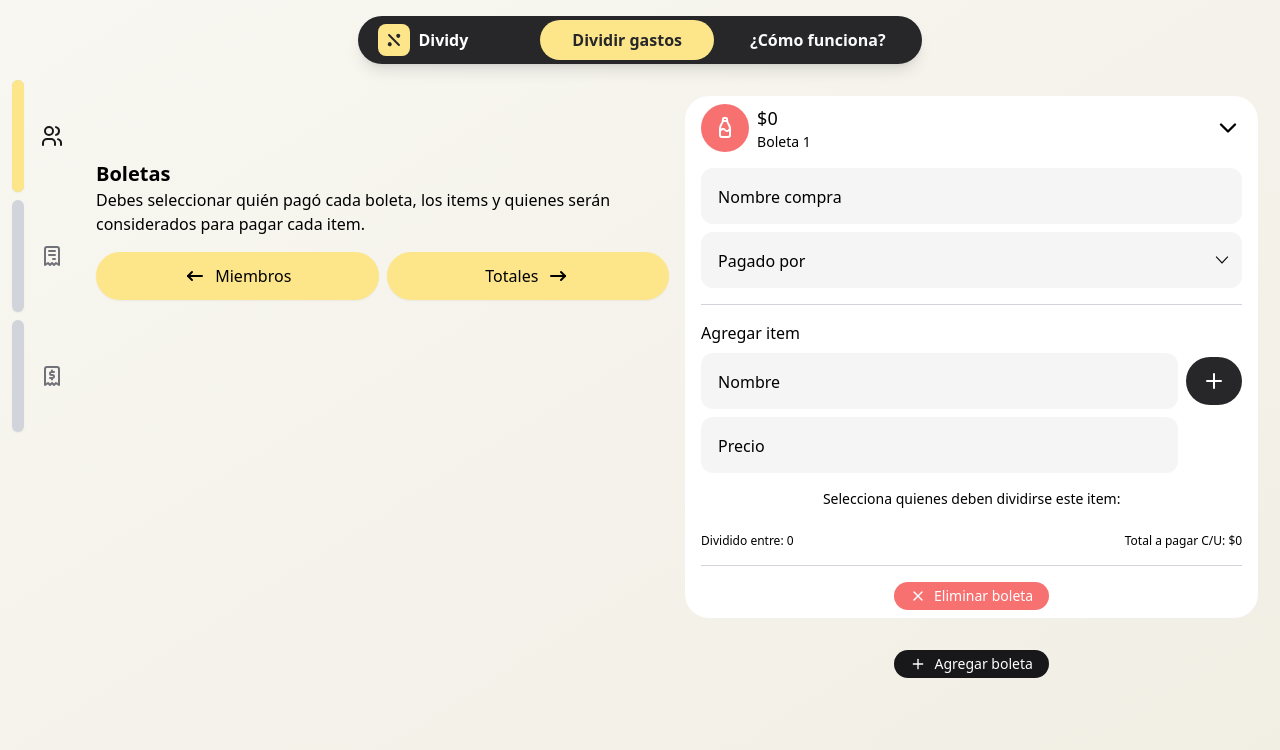
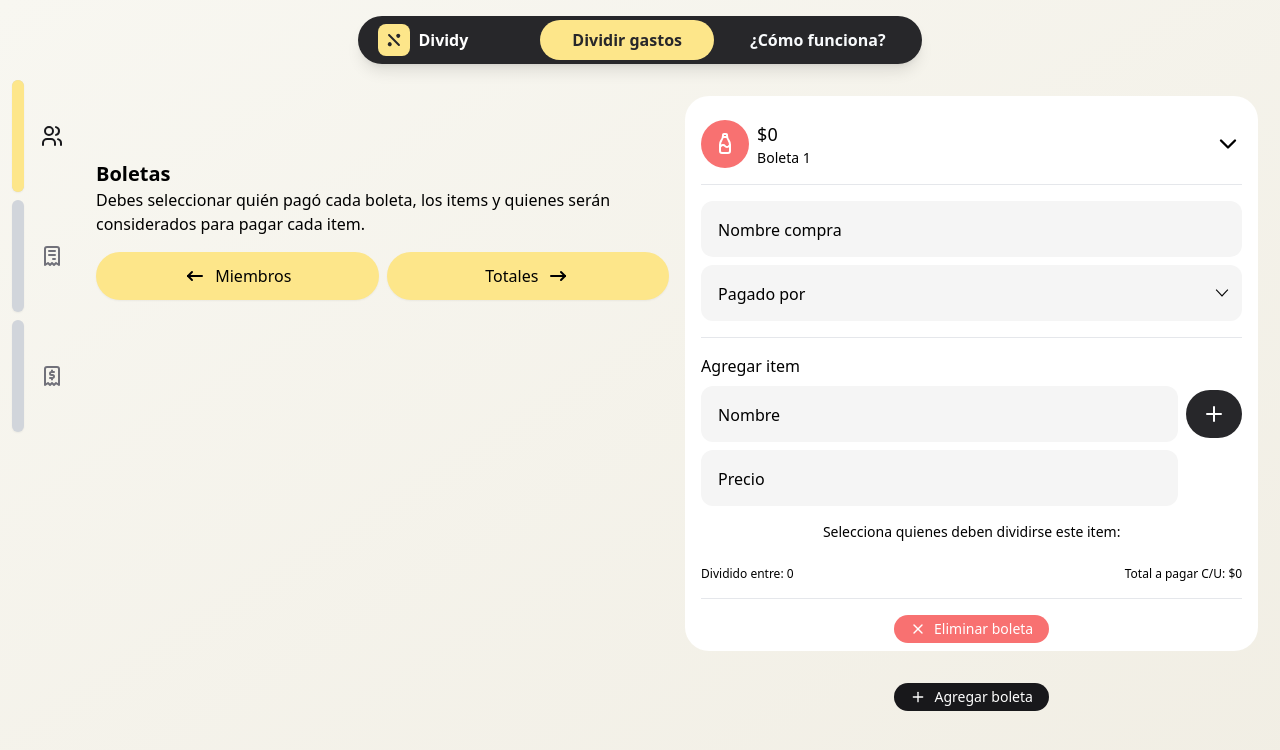
Before and after one commit to nicosmico/dividy-frontend, a React (Vite) app: page /split-bills/bills in a window 1280 px wide. Shown: the top 750 px of the page. Built offline with nearby package versions, Linux system fonts and the light colour scheme.

Commit message:
feat(BillCard): Change dividers and change styles

```diff
--- a/src/components/ui/Divider.tsx
+++ /dev/null
@@ -1,5 +0,0 @@
-export function Divider() {
-  return <hr className='h-[1px] border-t-0 bg-gray-300 dark:opacity-50' />;
-}
-
-export default Divider;
--- a/src/components/ui/index.ts
+++ b/src/components/ui/index.ts
@@ -1,7 +1,6 @@
 import { Card } from './Card';
 import { Container } from './Container';
 import { Dialog } from './Dialog';
-import { Divider } from './Divider';
 import { DividyIcon } from './DividyIcon';
 import { IconButton } from './IconButton';
 import { RoundedButton } from './RoundedButton';
@@ -13,7 +12,6 @@ export {
   Card,
   Container,
   Dialog,
-  Divider,
   DividyIcon,
   IconButton,
   RoundedButton,
--- a/src/features/split-bills/components/BillCard.tsx
+++ b/src/features/split-bills/components/BillCard.tsx
@@ -1,6 +1,6 @@
 import { IconBottle, IconChevronDown, IconX } from '@tabler/icons-react';
 import { useEffect, useMemo, useState } from 'react';
-import { Card, Divider, IconButton, RoundedButton } from 'src/components/ui';
+import { Card, IconButton, RoundedButton } from 'src/components/ui';
 import { debounce } from 'src/utils/debounce';
 import { formatToCurrency } from 'src/utils/format-to';
 import { BillForm } from '..';
@@ -51,7 +51,7 @@ export function BillCard({
   );
 
   return (
-    <Card className='space-y-4'>
+    <Card className='space-y-4 divide-y *:pt-4'>
       <div className='flex items-center justify-between gap-2'>
         <div className='aspect-square rounded-full bg-red-400 p-3 text-white'>
           <IconBottle />
@@ -75,10 +75,9 @@ export function BillCard({
         onValid={handleValidBill}
         onInvalid={() => onInvalidBill(uuid)}
       ></BillForm>
-      <Divider />
 
       {/* Detail */}
-      {bill?.items && (
+      {!!bill?.items.length && (
         <>
           <div className='space-y-2'>
             <h3 className='font-medium'>Detalle</h3>
@@ -87,7 +86,6 @@ export function BillCard({
               onRemoveItem={(itemUuid) => onRemoveItem(uuid, itemUuid)}
             ></ItemsList>
           </div>
-          <Divider />
         </>
       )}
 
@@ -100,8 +98,8 @@ export function BillCard({
           onInvalid={() => onInvalidBill(uuid)}
         ></BillItemForm>
       </div>
-      <Divider />
 
+      <div>
         <RoundedButton
           className='mx-auto bg-red-400 px-4 py-1 text-sm text-white'
           onClick={() => onRemoveBill(uuid)}
@@ -109,6 +107,7 @@ export function BillCard({
           <IconX size={16}></IconX>
           Eliminar boleta
         </RoundedButton>
+      </div>
     </Card>
   );
 }
--- a/src/features/split-bills/components/ItemsList.tsx
+++ b/src/features/split-bills/components/ItemsList.tsx
@@ -1,4 +1,4 @@
-import { IconUser, IconX } from '@tabler/icons-react';
+import { IconPencil, IconUser, IconX } from '@tabler/icons-react';
 import { IconButton } from 'src/components/ui';
 import { formatToCurrency } from 'src/utils/format-to';
 import { BillItem } from '../types/bill';
@@ -9,27 +9,38 @@ interface Props {
 }
 export function ItemsList({ items, onRemoveItem }: Props) {
   return (
-    <ul>
+    <ul className='ml-2 space-y-2 divide-y divide-dotted'>
       {items.map((item) => (
         <li key={item.uuid} className='flex justify-between gap-4'>
           <div>
             <span>{item.name}</span>
-            <div className='flex gap-1 text-sm font-medium'>
+            <div className='flex gap-1 text-xs font-medium'>
               <div className='flex items-center'>
-                3 <IconUser size={16} stroke={3} />
+                <IconUser size={12} stroke={3} /> {item.members.length}
               </div>
               <span>-</span>
-              <span>{formatToCurrency(item.price)}</span>
+              <span>
+                {formatToCurrency(item.price / item.members.length)} c/u
+              </span>
             </div>
           </div>
 
+          <div className='flex items-center gap-1'>
+            <span className='text-sm'>{formatToCurrency(item.price)}</span>
+            <IconButton
+              className='h-fit px-1 py-1 text-zinc-900 md:hover:bg-zinc-900 md:hover:text-white'
+              type='button'
+            >
+              <IconPencil></IconPencil>
+            </IconButton>
             <IconButton
               className='h-fit px-1 py-1 text-red-400 md:hover:bg-red-400 md:hover:text-white'
-            type='submit'
+              type='button'
               onClick={() => onRemoveItem(item.uuid)}
             >
               <IconX></IconX>
             </IconButton>
+          </div>
         </li>
       ))}
     </ul>
```
Lines whose indentation alone changed are shown as unchanged.
